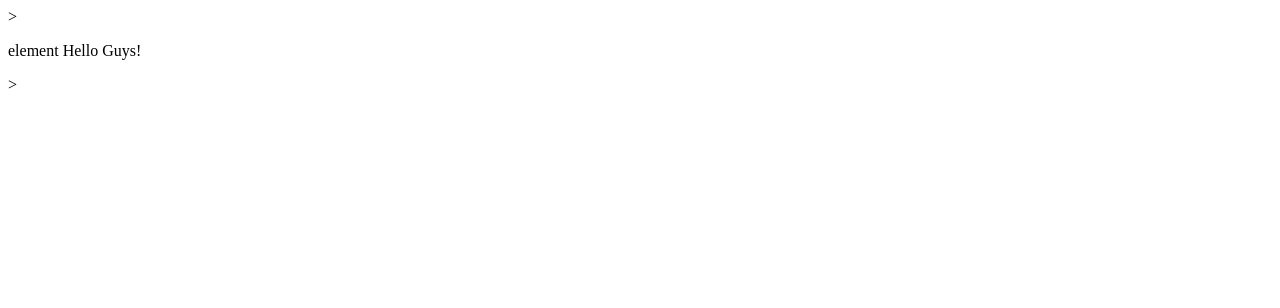
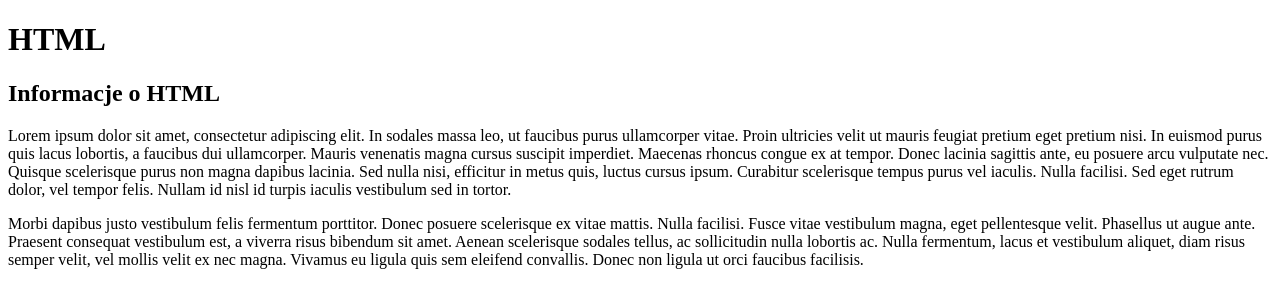
Before and after one commit to Lucas2194/Test, a plain HTML site: page index.html in a window 1280 px wide. Drawn offline with Linux system fonts and the light colour scheme.

Commit message:
Thats new

```diff
--- a/index.html
+++ b/index.html
@@ -1,11 +1,16 @@
 <!DOCTYPE html>
-<head>
-    <title>Strona</title>
-</head>>
-<body>
-    <p>element
-        Hello Guys!
-    </p>>
-</body>
+<html lang="pl" >
+    <head>
+        <meta charset="utf-8">
+        <meta name="description" content="to jest nasz pierwszy projekt">
+        <title>Nasz projekt</title>
+    </head>
+    <h1>HTML</h1>
+    <h2>Informacje o HTML</h2>
+    <body>
+        <p>
+            Lorem ipsum dolor sit amet, consectetur adipiscing elit. In sodales massa leo, ut faucibus purus ullamcorper vitae. Proin ultricies velit ut mauris feugiat pretium eget pretium nisi. In euismod purus quis lacus lobortis, a faucibus dui ullamcorper. Mauris venenatis magna cursus suscipit imperdiet. Maecenas rhoncus congue ex at tempor. Donec lacinia sagittis ante, eu posuere arcu vulputate nec. Quisque scelerisque purus non magna dapibus lacinia. Sed nulla nisi, efficitur in metus quis, luctus cursus ipsum. Curabitur scelerisque tempus purus vel iaculis. Nulla facilisi. Sed eget rutrum dolor, vel tempor felis. Nullam id nisl id turpis iaculis vestibulum sed in tortor.</p>
 
+        <p>    Morbi dapibus justo vestibulum felis fermentum porttitor. Donec posuere scelerisque ex vitae mattis. Nulla facilisi. Fusce vitae vestibulum magna, eget pellentesque velit. Phasellus ut augue ante. Praesent consequat vestibulum est, a viverra risus bibendum sit amet. Aenean scelerisque sodales tellus, ac sollicitudin nulla lobortis ac. Nulla fermentum, lacus et vestibulum aliquet, diam risus semper velit, vel mollis velit ex nec magna. Vivamus eu ligula quis sem eleifend convallis. Donec non ligula ut orci faucibus facilisis. </p>
+    </body>
 </html>
--- /dev/null
+++ b/style.css
@@ -0,0 +1,4 @@
+.Hello
+{
+background-color:#29da9a
+}
```
